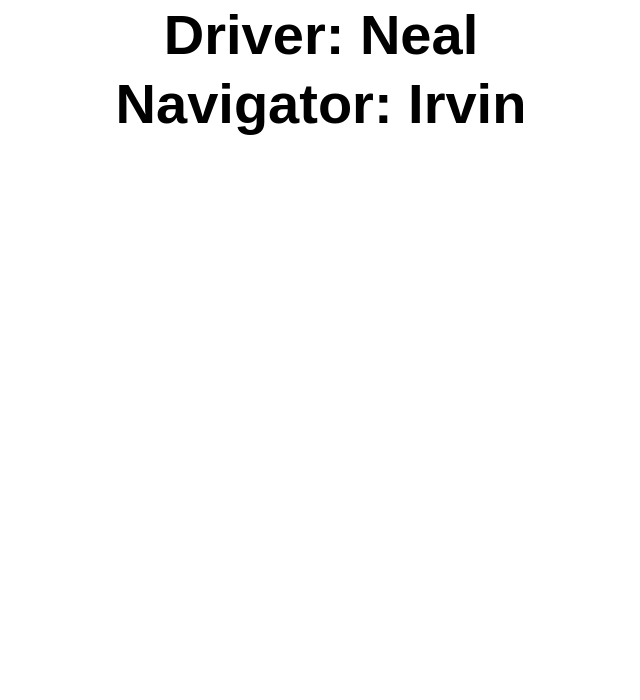
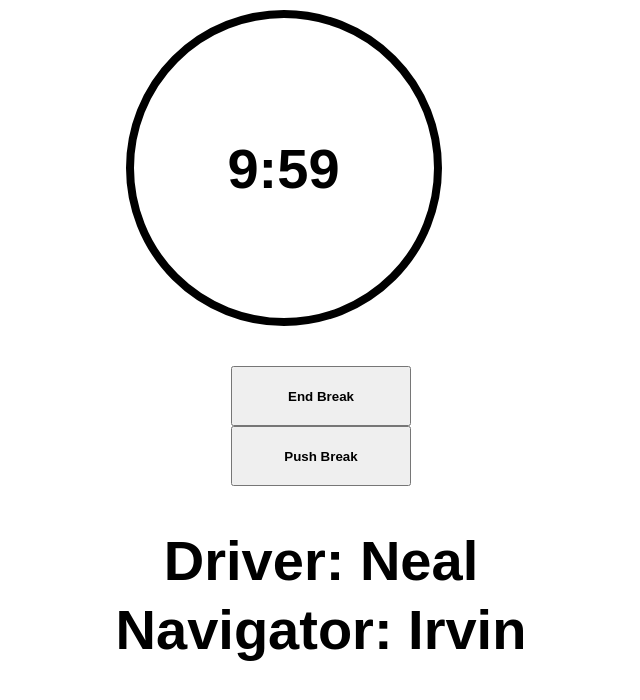
Before and after one commit to nealarch01/MobProgrammingTimer, an Electron app: page src/views/html/break_page.html in a window 1000 px wide. Shown: the whole page, without its empty margins (179-819 px from the left). Drawn offline with Linux system fonts and the light colour scheme.

Commit message:
notification page/break page UI

```diff
--- /dev/null
+++ b/src/views/css/break_page.css
@@ -0,0 +1,35 @@
+.top-view {
+    width: 100%;
+    justify-content: space-between;
+    margin-top: 15px;
+}
+
+.info-panel {
+    justify-content: flex-start;
+    padding-left: 15px;
+    flex: 1;
+}
+
+.timer-container {
+    display: flex;
+    justify-content: center;
+    align-items: center;
+    padding-right: 75px;
+    margin-top: 10px;
+}
+
+.ctrl-btns-container {
+    display: flex;
+    justify-content: center;
+    align-items: center;
+    height: 200px;
+}
+
+.ctrl-panel-btn {
+    width: 180px;
+    height: 60px;
+    margin-right: 10px;
+    margin-left: 10px;
+    font-weight: bold;
+
+}
--- /dev/null
+++ b/src/views/css/next_role.css
@@ -0,0 +1,32 @@
+.top-view {
+    width: 100%;
+    justify-content: space-between;
+    margin-top: 15px;
+}
+
+.info-panel {
+    justify-content: flex-start;
+    padding-left: 15px;
+    flex: 1;
+}
+
+.quote-container {
+    padding-top: 30px;
+    padding-bottom: 100px;
+}
+
+.ctrl-btns-container {
+    display: flex;
+    justify-content: center;
+    align-items: center;
+    height: 200px;
+}
+
+.ctrl-panel-btn {
+    width: 180px;
+    height: 60px;
+    margin-right: 10px;
+    margin-left: 10px;
+    font-weight: bold;
+
+}
--- a/src/views/html/break_page.html
+++ b/src/views/html/break_page.html
@@ -6,8 +6,19 @@
     <meta name="viewport" content="width=device-width, initial-scale=1.0">
     <title>Mob Programming Timer</title>
     <link rel="stylesheet" href="../css/styles.css">
+    <link rel="stylesheet" href="../css/timer.css">
+    <link rel="stylesheet" href="../css/break_page.css">
 </head>
 <body>
+    <div class="timer-container">
+        <div class="timer-circle">
+            <h1>9:59</h1>
+        </div>
+    </div>
+    <div class="ctrl-btns-container col">
+    <button class="ctrl-panel-btn" id="start-stop-btn">End Break</button>
+		<a href=""><button class="ctrl-panel-btn" id="options-btn">Push Break</button></a>
+    </div>
     <h1>Driver: Neal</h1>
     <h1>Navigator: Irvin</h1>
 </body>
```
Also changed, not shown: src/views/html/next_role.html (+13 -1 lines).
